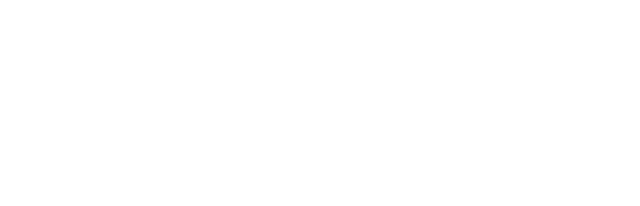
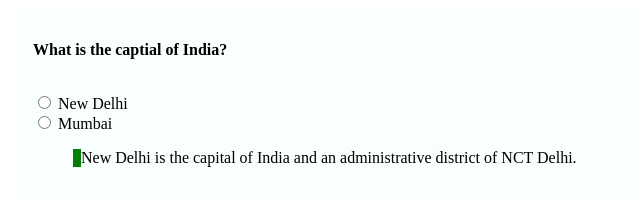
Before and after one commit to acciojob/trivia-prajwalh02, a website: page main.html in a window 1280 px wide. Shown: the whole page, without its empty margins (0-640 px from the left). Drawn offline with Linux system fonts and the light colour scheme.

Commit message:
created a submission

```diff
--- a/main.html
+++ b/main.html
@@ -8,6 +8,20 @@
 
 <body>
 	<!-- the entire body must be written by student -->
+
+	<div>
+		<p>What is the captial of India?</p>
+		<br>
+		<form>
+			<input type="radio" id="new_delhi">
+			<label for="new_delhi">New Delhi</label>
+			<br>
+			<input type="radio" id="mumbai">
+			<label for="mumbai">Mumbai</label>
+		</form>
+		<blockquote>New Delhi is the capital of India and an administrative district of NCT Delhi.</blockquote>
+	</div>
+
     <script type="text/javascript" src="./script.js">
 </script>
 
--- a/styles.css
+++ b/styles.css
@@ -1,2 +1,16 @@
 
 /* Your CSS Code here. */
+
+div{
+	max-width: 600px;
+	margin: 10px;
+	padding: 15px;
+	background-color: #f8fffe;
+}
+p{
+	font-weight: bold;
+}
+
+blockquote{
+	border-left: 8px solid green;
+}
```
